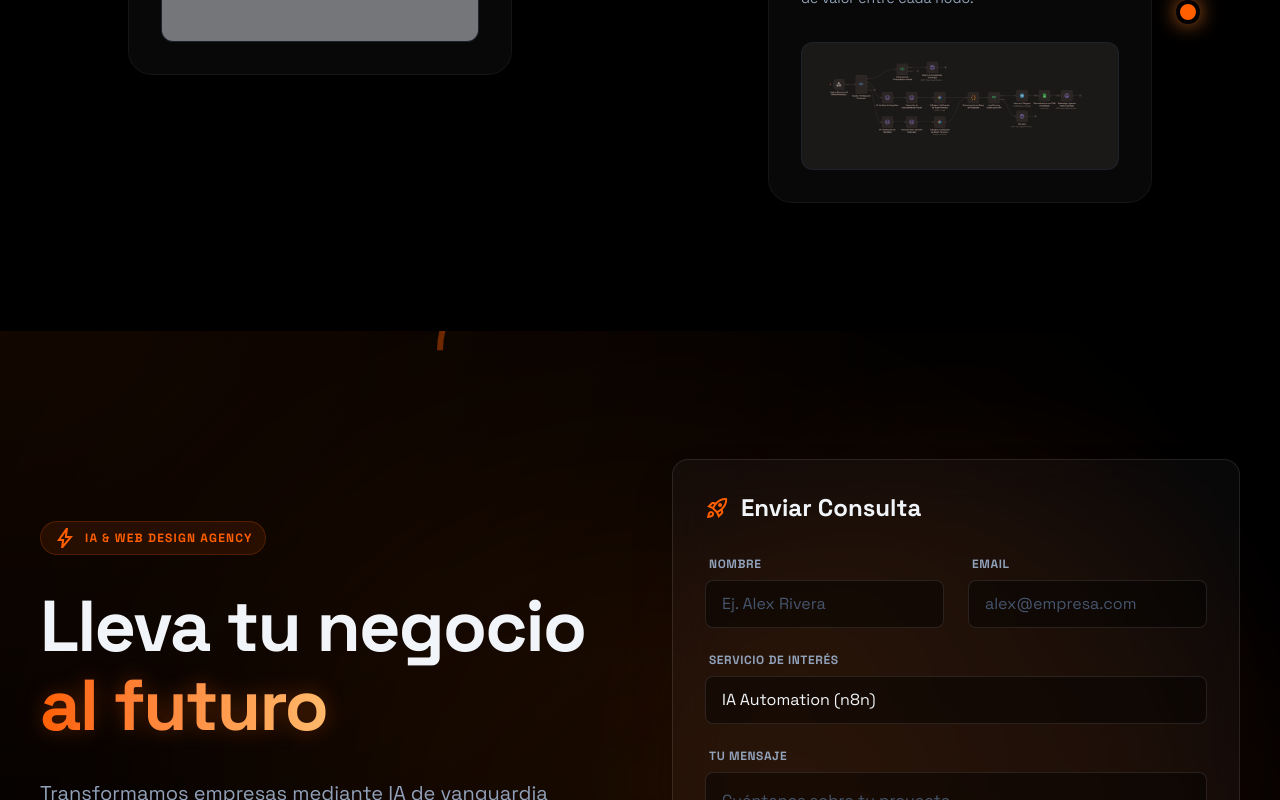
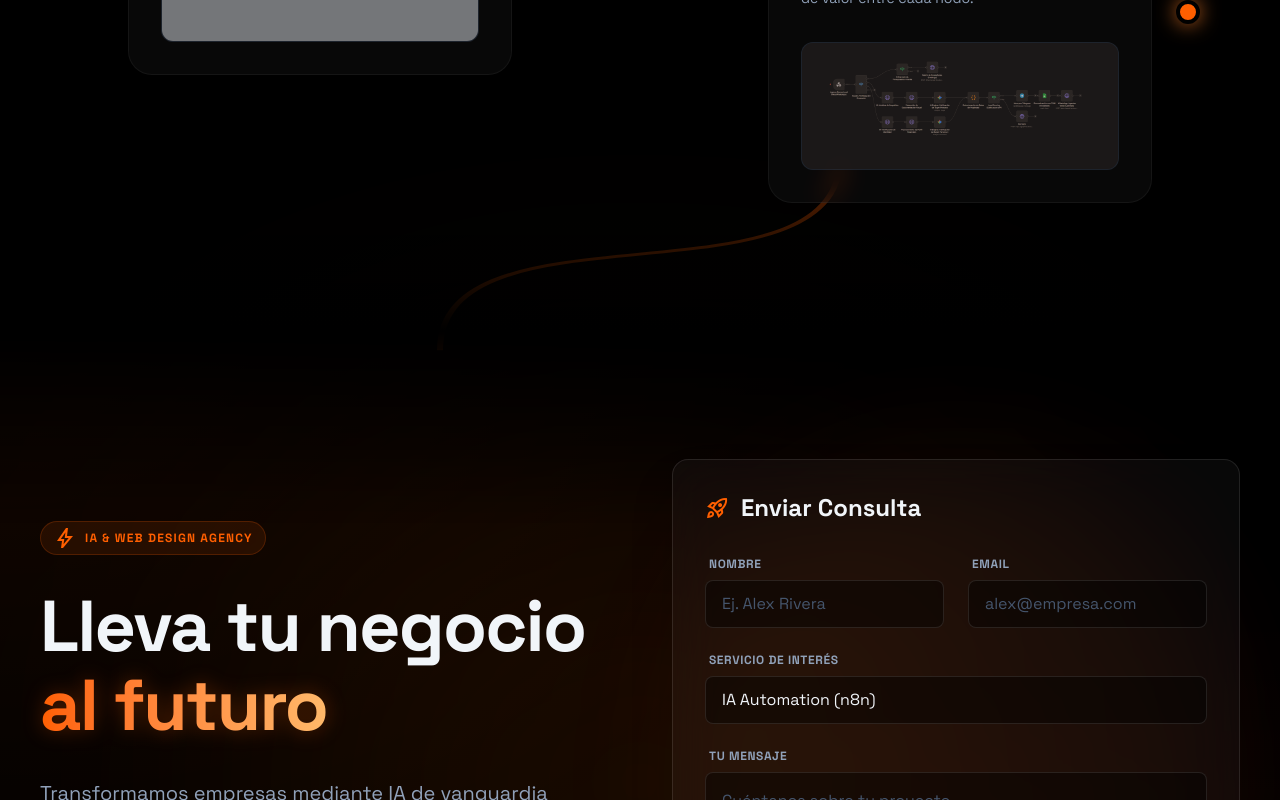
Before and after one commit to vb-studio/WeKrax, a Next.js app: page / in a window 1280 px wide. Shown: the part 3940-4740 px from the top of the page. Built offline with nearby package versions, Linux system fonts and the light colour scheme; grey boxes are pictures that could not be loaded.

Commit message:
UI: Eliminar divisor horizontal entre Servicios y Contacto con fade gradients

```diff
--- a/src/components/Contact.tsx
+++ b/src/components/Contact.tsx
@@ -38,7 +38,9 @@ export default function Contact() {
     };
 
     return (
-        <section id="contacto" className="relative w-full flex flex-col items-center justify-center px-6 py-24 md:py-32 bg-transparent overflow-hidden">
+        <section id="contacto" className="relative w-full flex flex-col items-center justify-center px-6 py-24 md:py-32 bg-transparent overflow-visible">
+            {/* Seamless Top Fade */}
+            <div className="absolute top-0 left-0 w-full h-48 bg-gradient-to-t from-transparent to-black pointer-events-none z-10"></div>
             {/* Puente Visual Animado de Nodos a Contacto */}
             <div className="absolute top-0 left-1/2 -translate-x-1/2 -translate-y-[90%] w-full max-w-[800px] h-32 md:h-48 pointer-events-none z-0">
                 <svg className="w-full h-full" viewBox="0 0 200 100" preserveAspectRatio="none" fill="none">
--- a/src/components/Services.tsx
+++ b/src/components/Services.tsx
@@ -156,7 +156,7 @@ export default function Services() {
             </section>
 
             {/* Sección: Ecosistema & Cerebro (Proceso extraído de code1.html) */}
-            <section className="relative px-6 py-20 md:py-32 flex flex-col items-center overflow-hidden neon-glow-bg z-10">
+            <section className="relative px-6 py-20 md:py-32 flex flex-col items-center overflow-visible neon-glow-bg z-10">
                 <div className="absolute top-1/2 left-1/2 -translate-x-1/2 -translate-y-1/2 w-[600px] h-[600px] bg-primary/5 blur-[150px] rounded-full pointer-events-none hidden lg:block z-0"></div>
 
                 <div className="max-w-4xl z-10 text-center mb-16">
@@ -347,6 +347,7 @@ export default function Services() {
                         </div>
                     </div>
                 </div>
+                <div className="absolute bottom-0 left-0 w-full h-48 bg-gradient-to-b from-transparent to-black pointer-events-none z-0"></div>
 
             </section>
         </div >
```
